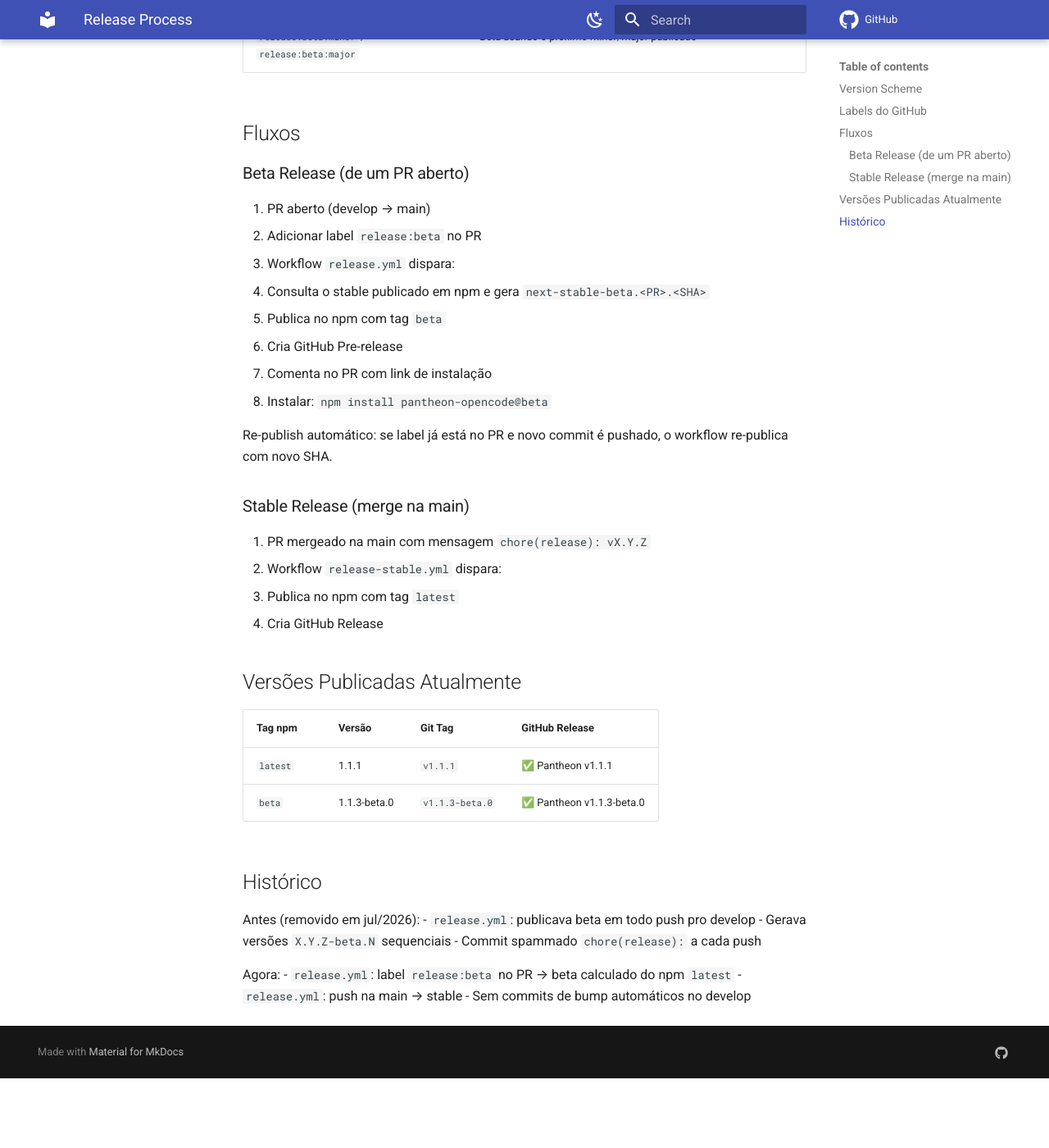
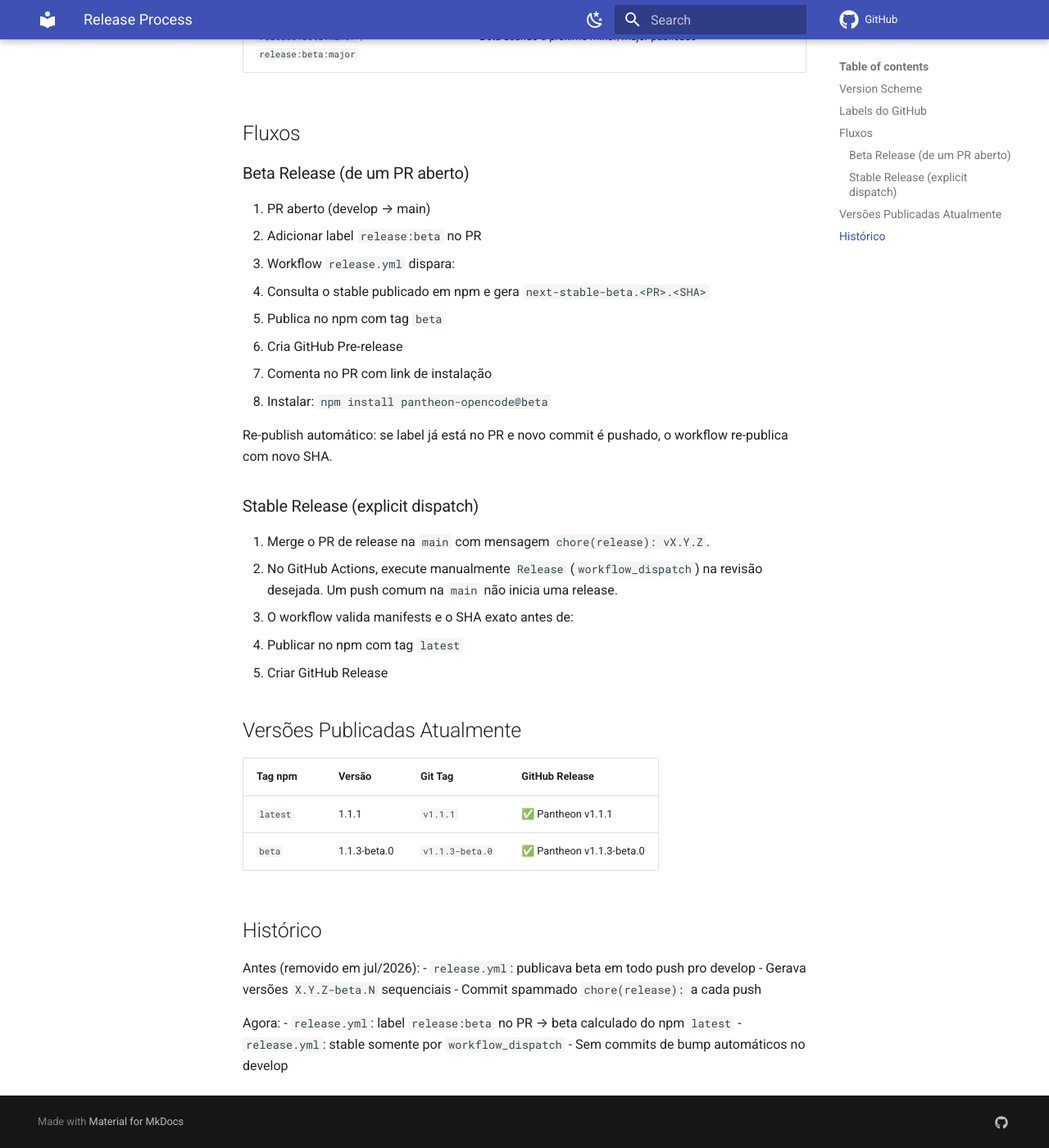
Before and after one commit to ils15/pantheon-opencode, an MkDocs documentation site: the page built from docs/RELEASE.md, in a window 1280 px wide and 1400 px high, scrolled down 679 px. Shown: the whole window at 82% size. Built offline with MkDocs 1.6.1 and Material for MkDocs 9.7.7, drawn with Linux system fonts in a browser that asks for light colours; comment, search, counter and statistics services are not loaded; the version menu is left out; before the commit the page ends 1994 px from its top, so only the background shows below that.

Commit message:
fix(release): require explicit stable dispatch

```diff
--- a/docs/RELEASE.md
+++ b/docs/RELEASE.md
@@ -32,12 +32,14 @@ Semver: `1.2.0-beta.6.a1b2c3d` < `1.2.0` (beta é menor que a release).
 
 Re-publish automático: se label já está no PR e novo commit é pushado, o workflow re-publica com novo SHA.
 
-### Stable Release (merge na main)
+### Stable Release (explicit dispatch)
 
-1. PR mergeado na main com mensagem `chore(release): vX.Y.Z`
-2. Workflow `release-stable.yml` dispara:
-   - Publica no npm com tag `latest`
-   - Cria GitHub Release
+1. Merge o PR de release na `main` com mensagem `chore(release): vX.Y.Z`.
+2. No GitHub Actions, execute manualmente `Release` (`workflow_dispatch`) na
+   revisão desejada. Um push comum na `main` não inicia uma release.
+3. O workflow valida manifests e o SHA exato antes de:
+   - Publicar no npm com tag `latest`
+   - Criar GitHub Release
 
 ## Versões Publicadas Atualmente
 
@@ -55,5 +57,5 @@ Antes (removido em jul/2026):
 
 Agora:
 - `release.yml`: label `release:beta` no PR → beta calculado do npm `latest`
-- `release.yml`: push na main → stable
+- `release.yml`: stable somente por `workflow_dispatch`
 - Sem commits de bump automáticos no develop
```
Also changed, not shown: docs/RELEASING.md (+4 -3 lines), 2 other files.
